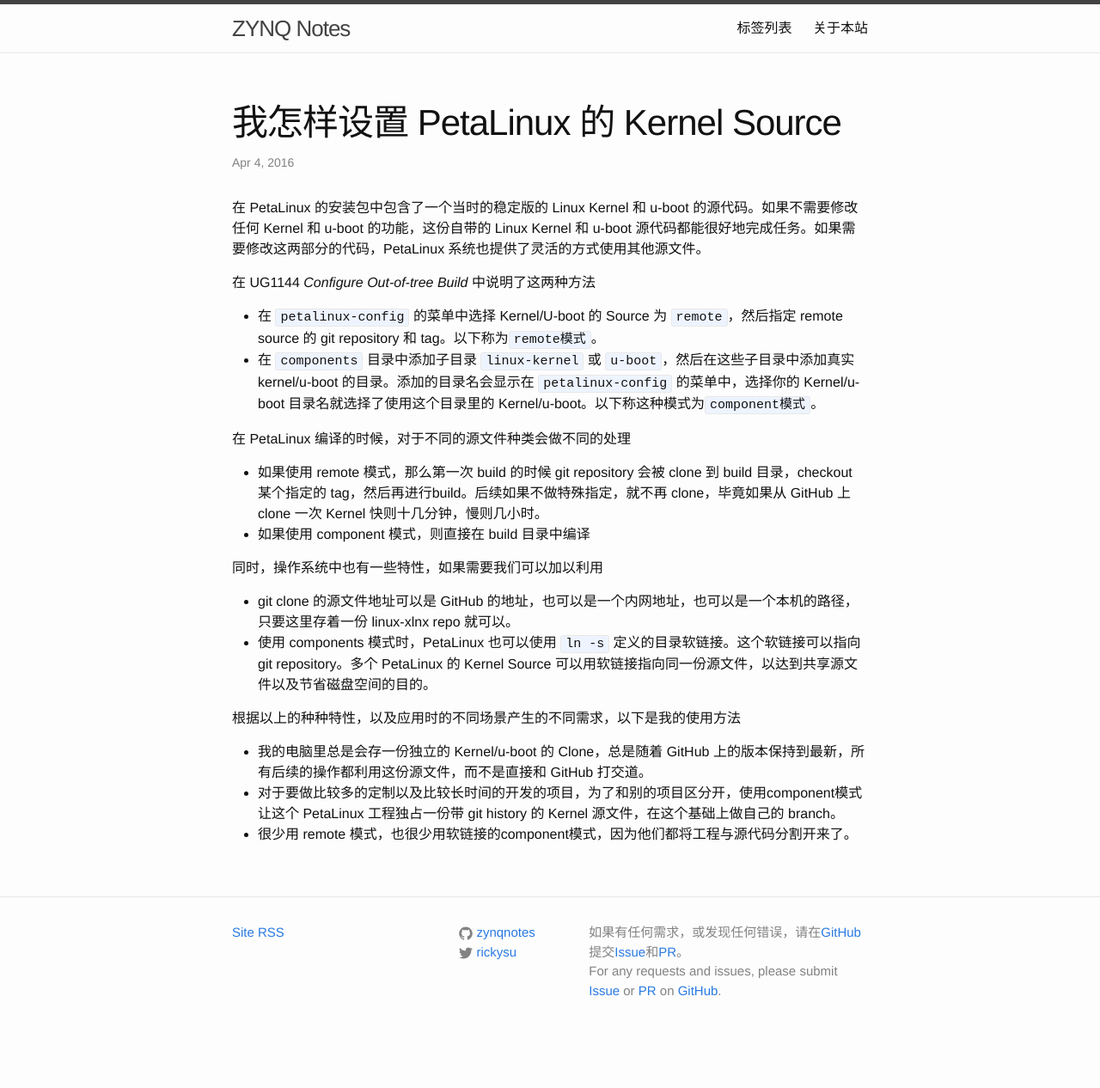
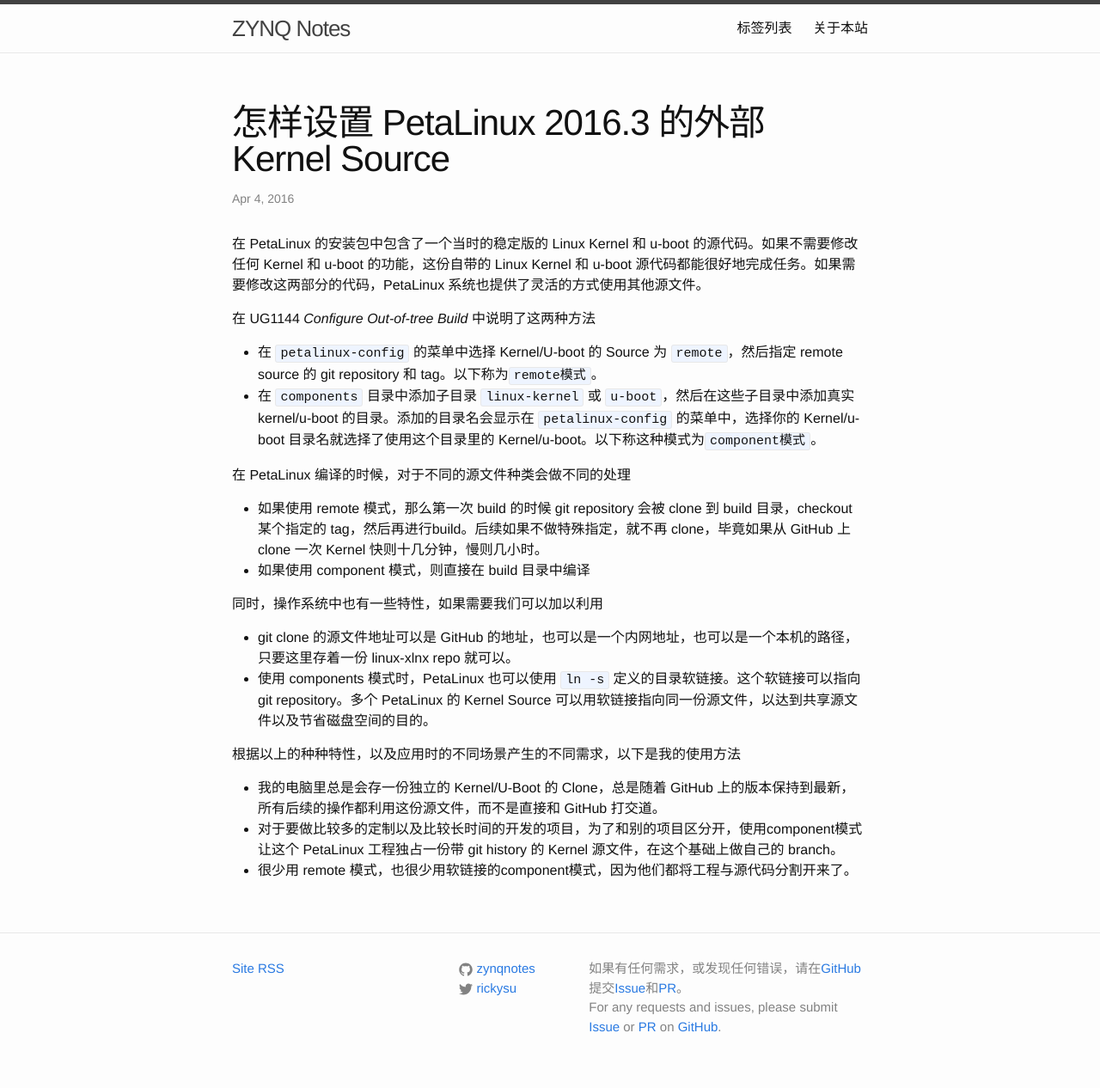
Before and after one commit to zynqnotes/zynqnotes.github.io, a Jekyll site: the page built from _posts/2016-04-04-setup-petalinux-kernel-source.md, in a window 1280 px wide. Shown: the whole page at 86% size. Built offline with Jekyll 4.4.1, drawn with Linux system fonts in a browser that asks for light colours; before the commit the page ends 1224 px from its top, so only the background shows below that.

Commit message:
edit title

```diff
--- a/_posts/2016-04-04-setup-petalinux-kernel-source.md
+++ b/_posts/2016-04-04-setup-petalinux-kernel-source.md
@@ -1,6 +1,6 @@
 ---
 layout: post
-title:  "我怎样设置 PetaLinux 的 Kernel Source"
+title:  "怎样设置 PetaLinux 2016.3 的外部 Kernel Source"
 date:   2016-04-04 21:55:56
 categories: Experiences
 tags:
@@ -27,6 +27,6 @@
 
 根据以上的种种特性，以及应用时的不同场景产生的不同需求，以下是我的使用方法
 
-- 我的电脑里总是会存一份独立的 Kernel/u-boot 的 Clone，总是随着 GitHub 上的版本保持到最新，所有后续的操作都利用这份源文件，而不是直接和 GitHub 打交道。
+- 我的电脑里总是会存一份独立的 Kernel/U-Boot 的 Clone，总是随着 GitHub 上的版本保持到最新，所有后续的操作都利用这份源文件，而不是直接和 GitHub 打交道。
 - 对于要做比较多的定制以及比较长时间的开发的项目，为了和别的项目区分开，使用component模式让这个 PetaLinux 工程独占一份带 git history 的 Kernel 源文件，在这个基础上做自己的 branch。
 - 很少用 remote 模式，也很少用软链接的component模式，因为他们都将工程与源代码分割开来了。
```
